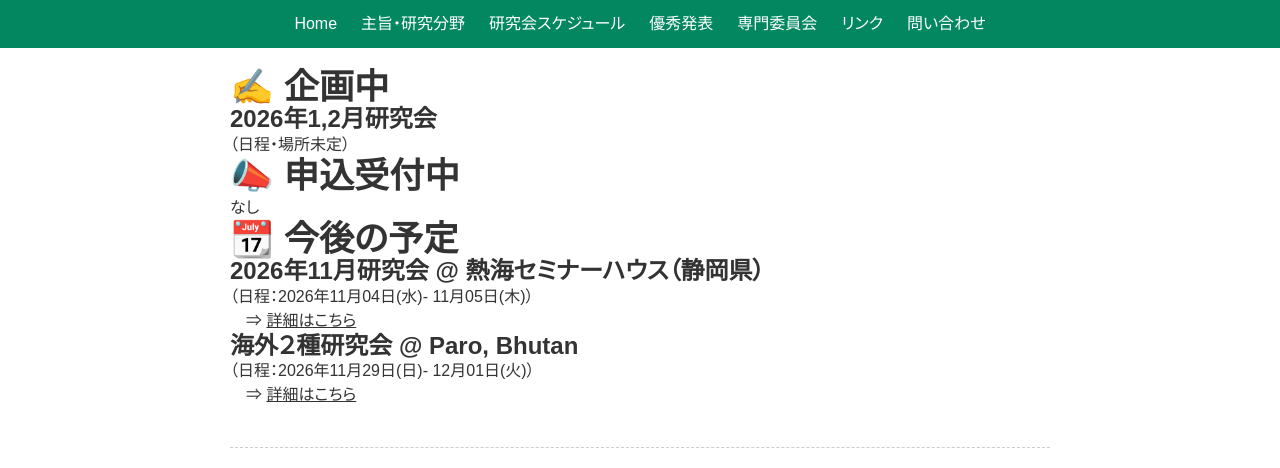
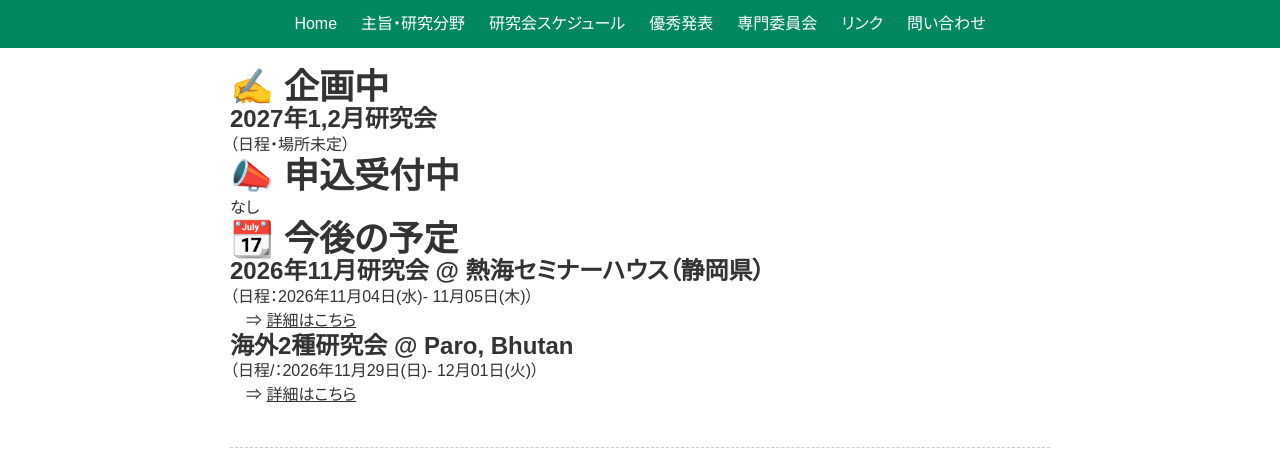
Before and after one commit to IEICE-SeMI/ieice-semi.github.io, a Jekyll site: the page built from docs/_posts/2000-01-01-announce.md, in a window 1280 px wide. Shown: the part 176-644 px from the top of the page. Built offline with Jekyll 4.4.1, drawn with Linux system fonts in a browser that asks for light colours.

Commit message:
fix 2026-11

```diff
--- a/docs/_posts/2000-01-01-announce.md
+++ b/docs/_posts/2000-01-01-announce.md
@@ -6,7 +6,7 @@ categories: announce
 
 # ✍️ 企画中
 
-## 2026年1,2月研究会
+## 2027年1,2月研究会
 （日程・場所未定）
 
 # 📣 申込受付中
@@ -19,6 +19,6 @@ categories: announce
 （日程：2026年11月04日(水)- 11月05日(木)）
 　⇒ [詳細はこちら](./posts/202611/)
 
-## 海外２種研究会 @ Paro, Bhutan
-（日程：2026年11月29日(日)- 12月01日(火)）
+## 海外2種研究会 @ Paro, Bhutan
+（日程/：2026年11月29日(日)- 12月01日(火)）
 　⇒ [詳細はこちら](./posts/20261129/)
```
